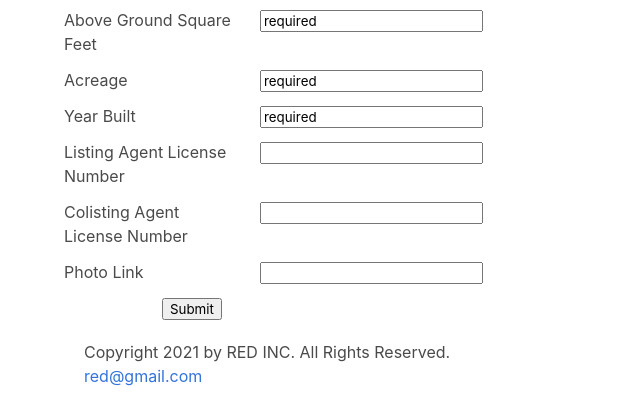
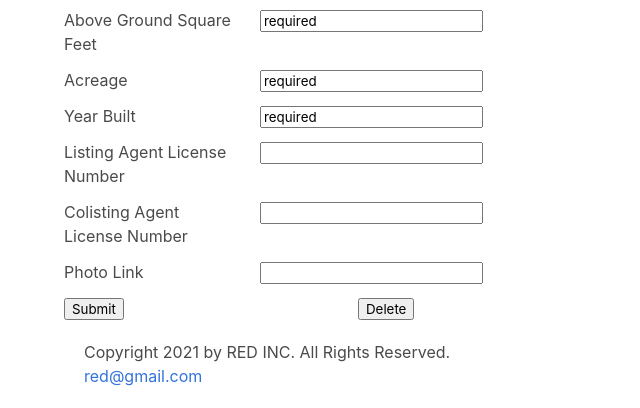
Before and after one commit to fretgfr/red, a Flask app: template templates/edit_listing.html in a window 1280 px wide. Shown: the part 1088-1496 px from the top of the page, without its empty margins (0-640 px from the left). Run offline with Flask 2, Linux system fonts and the light colour scheme; the template is opened without the code that fills it, so the values that code supplies are empty; parts of the project's set-up code (start-up, migrations or seed data) failed here and were passed over.

Commit message:
delete button

```diff
--- a/templates/edit_listing.html
+++ b/templates/edit_listing.html
@@ -520,8 +520,11 @@
         </div>
 
         <div class="columns">
-            <div class="column is-offset-1">
+            <div class="column is-3">
                 <input type="submit" value="Submit">
+            </div>
+            <div class="column">
+                <input type="submit" value="Delete">
             </div>
         </div>
 
```
